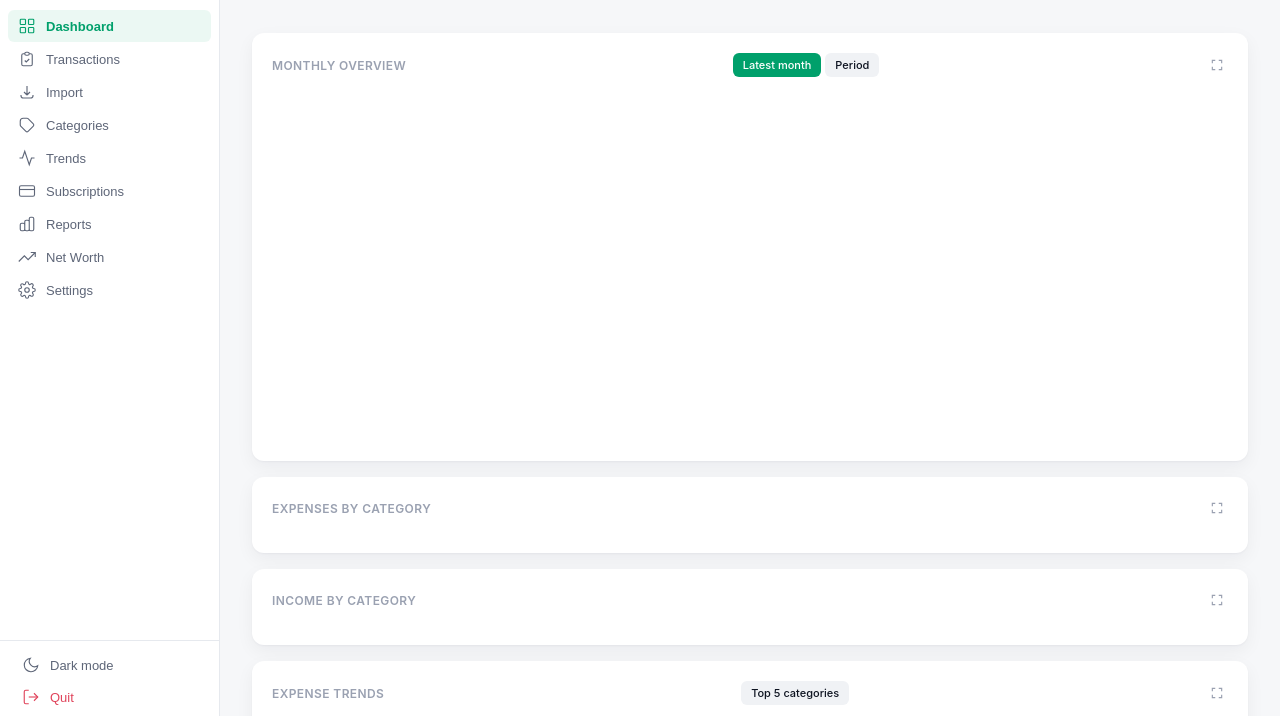
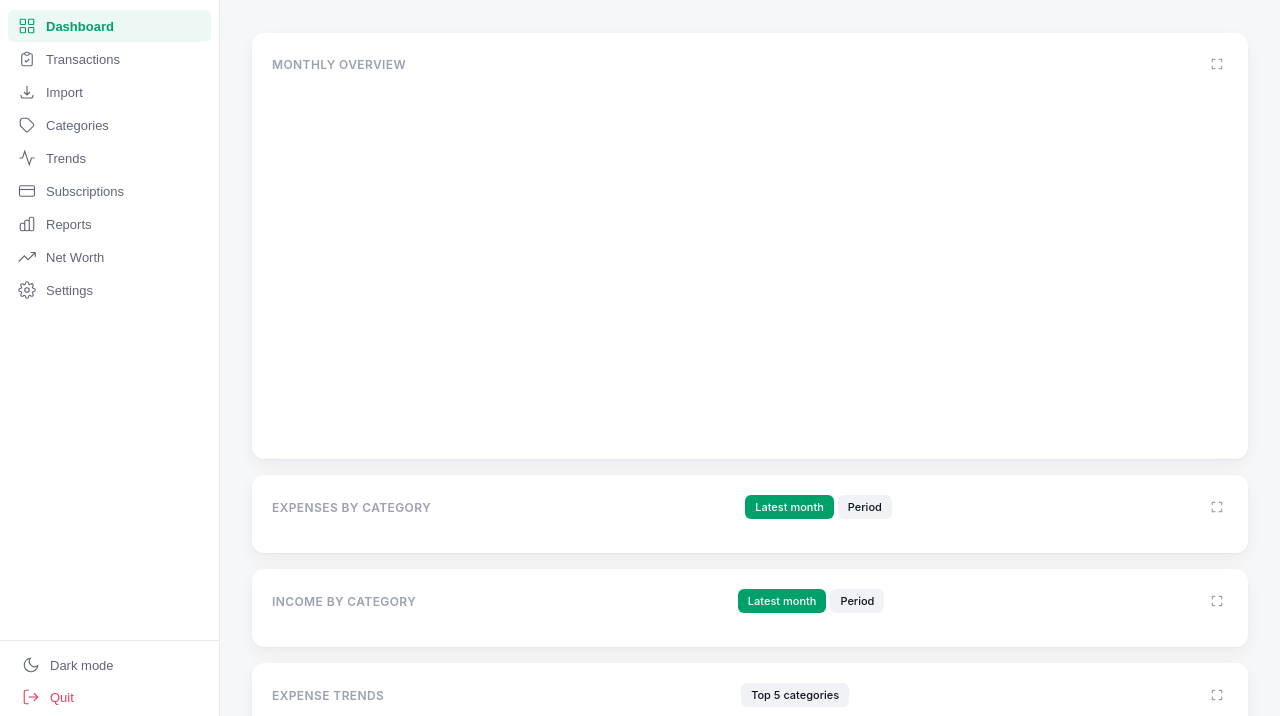
Before and after one commit to JuliusPaulin/balance-app, a plain HTML site: page templates/index.html in a window 1280 px wide. Shown: the part 63-779 px from the top of the page. Drawn offline with nearby package versions, Linux system fonts and the light colour scheme; no server answers.

Commit message:
Put the latest-month toggle on the category breakdowns
The toggle went on the wrong card last time. Monthly Overview goes back to
drawing whatever the period controls cover, YTD by default, as it always did.

The two category breakdowns are the ones worth pinning. They open on the latest
month with data, on its own, and ignore the period controls while they do; a
Latest month / Period pair on each card switches them back to following those
controls like the rest of the page.

One scope for the two cards, so either set of buttons moves both. They answer
the same question about the same months, and a pair that can disagree is the
fault breakdownPeriodMonths() exists to prevent — a 3 300 € breakdown once sat
beside a 95 616 € total on this page. That function stays the single answer to
which months are being shown; it just has one more answer to give now, and the
drill-down follows it as before, because it reads the months back off the
response rather than working them out again.

The explicit barThickness from the last commit stays. Monthly Overview can
still be shown a single month by picking one in the period dropdown, and that
is where Chart.js measures the bar slot from a neighbour it has not got.

Co-Authored-By: Claude Opus 5 <noreply@anthropic.com>

```diff
--- a/static/css/style.css
+++ b/static/css/style.css
@@ -1073,11 +1073,11 @@ tbody tr:last-child td {
 }
 
 /* ── Horizon Filter — segmented control ──────────────────────────── */
-/* Five of these live in the app: the dashboard horizon, the Monthly Overview
+/* Five of these live in the app: the dashboard horizon, the category-breakdown
    scope, both Trends ranges and the Net Worth range. They share the styling so
    the selected one is marked the same way everywhere. */
 .horizon-btn,
-.monthly-scope-btn,
+.breakdown-scope-btn,
 .trends-period-btn,
 .trends-toptx-btn,
 .nw-period-btn {
@@ -1088,7 +1088,7 @@ tbody tr:last-child td {
 }
 
 .horizon-btn.active,
-.monthly-scope-btn.active,
+.breakdown-scope-btn.active,
 .trends-period-btn.active,
 .trends-toptx-btn.active,
 .nw-period-btn.active {
--- a/templates/index.html
+++ b/templates/index.html
@@ -127,21 +127,33 @@
         <div class="summary-row" id="summary-cards"></div>
         <div class="dashboard-grid">
             <div class="card full-width">
-                <div class="flex items-center" style="justify-content:space-between;margin-bottom:14px;flex-wrap:wrap;gap:8px">
-                    <div class="card-title" style="margin:0;white-space:nowrap">Monthly Overview</div>
-                    <div class="btn-group">
-                        <button class="btn btn-secondary btn-sm monthly-scope-btn active" data-scope="latest" onclick="setMonthlyScope('latest')">Latest month</button>
-                        <button class="btn btn-secondary btn-sm monthly-scope-btn" data-scope="period" onclick="setMonthlyScope('period')">Period</button>
-                    </div>
-                </div>
+                <div class="card-title">Monthly Overview</div>
                 <div class="chart-container" style="height:350px"><canvas id="chart-monthly"></canvas></div>
             </div>
             <div class="card full-width">
-                <div class="card-title">Expenses by Category</div>
+                <div class="flex items-center" style="justify-content:space-between;margin-bottom:14px;flex-wrap:wrap;gap:8px">
+                    <div class="card-title" style="margin:0;white-space:nowrap">Expenses by Category</div>
+                    <!-- One scope for both breakdown cards: either set of
+                         buttons moves the pair, so they cannot describe
+                         different months. -->
+                    <div class="btn-group">
+                        <button class="btn btn-secondary btn-sm breakdown-scope-btn active" data-scope="latest" onclick="setBreakdownScope('latest')">Latest month</button>
+                        <button class="btn btn-secondary btn-sm breakdown-scope-btn" data-scope="period" onclick="setBreakdownScope('period')">Period</button>
+                    </div>
+                </div>
                 <div id="category-bars"></div>
             </div>
             <div class="card full-width">
-                <div class="card-title">Income by Category</div>
+                <div class="flex items-center" style="justify-content:space-between;margin-bottom:14px;flex-wrap:wrap;gap:8px">
+                    <div class="card-title" style="margin:0;white-space:nowrap">Income by Category</div>
+                    <!-- One scope for both breakdown cards: either set of
+                         buttons moves the pair, so they cannot describe
+                         different months. -->
+                    <div class="btn-group">
+                        <button class="btn btn-secondary btn-sm breakdown-scope-btn active" data-scope="latest" onclick="setBreakdownScope('latest')">Latest month</button>
+                        <button class="btn btn-secondary btn-sm breakdown-scope-btn" data-scope="period" onclick="setBreakdownScope('period')">Period</button>
+                    </div>
+                </div>
                 <div id="income-bars"></div>
             </div>
             <div class="card full-width">
```
Also changed, not shown: static/js/app.js, 1 other file.
